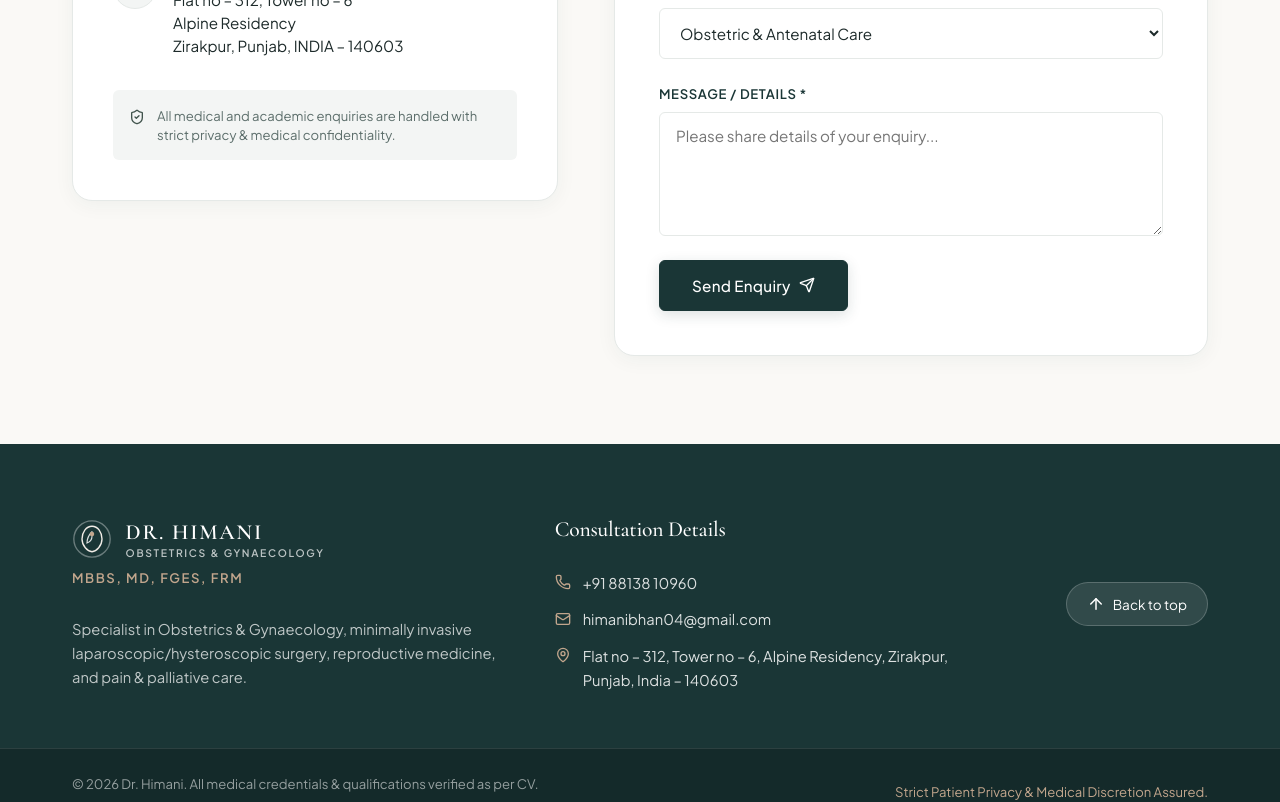
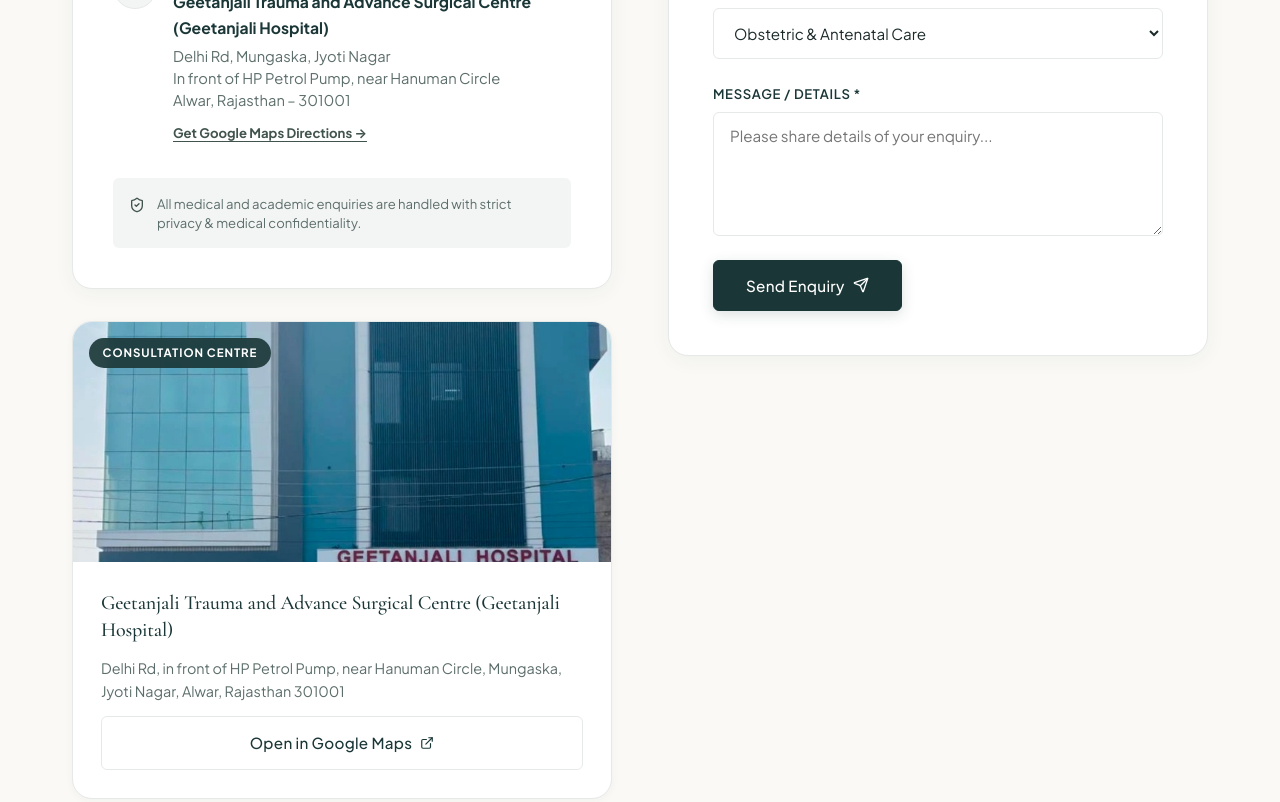
Before and after one commit to panbhav/dr-himani, a React (Vite) app: page /dr-himani/contact in a window 1280 px wide. Shown: the part 860-1662 px from the top of the page. Built offline with nearby package versions, Linux system fonts and the light colour scheme.

Commit message:
Update clinical consultation location to Geetanjali Hospital Alwar with building photograph and Google Maps link

```diff
--- a/index.html
+++ b/index.html
@@ -66,10 +66,11 @@
       "email": "himanibhan04@gmail.com",
       "address": {
         "@type": "PostalAddress",
-        "streetAddress": "Flat no – 312, Tower no – 6, Alpine Residency",
-        "addressLocality": "Zirakpur",
-        "addressRegion": "Punjab",
-        "postalCode": "140603",
+        "name": "Geetanjali Trauma and Advance Surgical Centre (Geetanjali Hospital)",
+        "streetAddress": "Delhi Rd, in front of HP Petrol Pump, near Hanuman Circle, Mungaska, Jyoti Nagar",
+        "addressLocality": "Alwar",
+        "addressRegion": "Rajasthan",
+        "postalCode": "301001",
         "addressCountry": "IN"
       }
     }
--- a/src/components/ContactCard/ContactCard.jsx
+++ b/src/components/ContactCard/ContactCard.jsx
@@ -39,12 +39,21 @@
             <MapPin size={18} />
           </div>
           <div>
-            <span className={styles.label}>Location / Address</span>
+            <span className={styles.label}>Consultation Location</span>
+            <p className={styles.hospitalName}>{DOCTOR.contact.hospital}</p>
             <address className={styles.addressText}>
-              {DOCTOR.contact.address.flat}<br />
-              {DOCTOR.contact.address.society}<br />
-              {DOCTOR.contact.address.city}, {DOCTOR.contact.address.state}, {DOCTOR.contact.address.country} – {DOCTOR.contact.address.pincode}
+              {DOCTOR.contact.address.locality}<br />
+              {DOCTOR.contact.address.landmark}<br />
+              {DOCTOR.contact.address.city}, {DOCTOR.contact.address.state} – {DOCTOR.contact.address.pincode}
             </address>
+            <a
+              href={DOCTOR.contact.address.mapsUrl}
+              target="_blank"
+              rel="noopener noreferrer"
+              className={styles.mapLinkBtn}
+            >
+              Get Google Maps Directions →
+            </a>
           </div>
         </div>
       </div>
--- a/src/components/ContactCard/ContactCard.module.css
+++ b/src/components/ContactCard/ContactCard.module.css
@@ -95,11 +95,35 @@
   color: var(--color-primary);
 }
 
+.hospitalName {
+  font-size: 0.98rem;
+  font-weight: 700;
+  color: var(--color-primary);
+  margin-bottom: 0.25rem;
+}
+
 .addressText {
   font-style: normal;
-  font-size: 0.95rem;
-  color: var(--color-text-main);
+  font-size: 0.92rem;
+  color: var(--color-text-muted);
   line-height: 1.5;
+  margin-bottom: 0.5rem;
+}
+
+.mapLinkBtn {
+  display: inline-flex;
+  align-items: center;
+  gap: 0.35rem;
+  font-size: 0.82rem;
+  font-weight: 700;
+  color: var(--color-secondary);
+  text-decoration: underline;
+  text-underline-offset: 3px;
+  transition: color var(--transition-fast);
+}
+
+.mapLinkBtn:hover {
+  color: var(--color-primary);
 }
 
 .privacyNote {
--- a/src/components/Footer/Footer.jsx
+++ b/src/components/Footer/Footer.jsx
@@ -34,10 +34,16 @@
             <Mail size={16} className={styles.contactIcon} />
             <span>{DOCTOR.contact.email}</span>
           </a>
-          <div className={styles.addressRow}>
+          <a
+            href={DOCTOR.contact.address.mapsUrl}
+            target="_blank"
+            rel="noopener noreferrer"
+            className={styles.addressRow}
+            title="Open in Google Maps"
+          >
             <MapPin size={16} className={styles.contactIcon} />
-            <span>{DOCTOR.contact.address.formatted}</span>
-          </div>
+            <span>{DOCTOR.contact.hospital}, {DOCTOR.contact.address.city}, {DOCTOR.contact.address.state}</span>
+          </a>
         </div>
 
         {/* Col 3: Back to Top button */}
--- a/src/data/doctor.js
+++ b/src/data/doctor.js
@@ -20,14 +20,16 @@
     phone: "+91-8813810960",
     phoneDisplay: "+91 88138 10960",
     email: "himanibhan04@gmail.com",
+    hospital: "Geetanjali Trauma and Advance Surgical Centre (Geetanjali Hospital)",
     address: {
-      flat: "Flat no – 312, Tower no – 6",
-      society: "Alpine Residency",
-      city: "Zirakpur",
-      state: "Punjab",
+      landmark: "In front of HP Petrol Pump, near Hanuman Circle",
+      locality: "Delhi Rd, Mungaska, Jyoti Nagar",
+      city: "Alwar",
+      state: "Rajasthan",
       country: "INDIA",
-      pincode: "140603",
-      formatted: "Flat no – 312, Tower no – 6, Alpine Residency, Zirakpur, Punjab, India – 140603"
+      pincode: "301001",
+      formatted: "Delhi Rd, in front of HP Petrol Pump, near Hanuman Circle, Mungaska, Jyoti Nagar, Alwar, Rajasthan 301001",
+      mapsUrl: "https://www.google.com/maps/dir//Geetanjali+Trauma+And+Advance+Surgical+Centre+(Geetanjali+Hospital),+Delhi+Rd,+in+front+of+HP+Petrol+Pump,+near+Hanuman+Circle,+mungaska,+Jyoti+Nagar,+Alwar,+Rajasthan+301001/@27.6127184,76.6297183,14z/data=!4m8!4m7!1m0!1m5!1m1!1s0x397299cc4a747623:0x35dd3aae0aeaff8f!2m2!1d76.6352745!2d27.556566"
     }
   },
   credentialsSummary: [
--- a/src/pages/Contact/Contact.jsx
+++ b/src/pages/Contact/Contact.jsx
@@ -1,7 +1,8 @@
 import React, { useState } from 'react';
-import { Phone, Mail, MapPin, Send, CheckCircle, Clock } from 'lucide-react';
+import { Phone, Mail, MapPin, Send, CheckCircle, Clock, ExternalLink } from 'lucide-react';
 import SectionHeading from '../../components/SectionHeading/SectionHeading';
 import ContactCard from '../../components/ContactCard/ContactCard';
+import geetanjaliHospitalImg from '../../assets/geetanjali-hospital.jpg';
 import { DOCTOR } from '../../data/doctor';
 import styles from './Contact.module.css';
 
@@ -17,7 +18,6 @@
 
   const handleSubmit = (e) => {
     e.preventDefault();
-    // Simulate inquiry transmission
     setSubmitted(true);
   };
 
@@ -31,9 +31,9 @@
       <section className={styles.pageHeader}>
         <div className="container">
           <span className={styles.breadcrumb}>Home / Contact</span>
-          <h1 className={styles.pageTitle}>Professional Enquiries</h1>
+          <h1 className={styles.pageTitle}>Clinical Consultation &amp; Enquiries</h1>
           <p className={styles.pageLead}>
-            Direct communication channels for patient consultations, academic correspondence, and professional collaboration.
+            Visit Dr. Himani at Geetanjali Hospital, Alwar or contact her desk directly for outpatient consultations and surgical scheduling.
           </p>
         </div>
       </section>
@@ -42,9 +42,33 @@
       <section className="section-padding">
         <div className="container">
           <div className={styles.contactGrid}>
-            {/* Left: Contact Info Card */}
-            <div>
+            {/* Left: Contact Info Card + Hospital Building Showcase */}
+            <div className={styles.leftCol}>
               <ContactCard />
+
+              <div className={styles.hospitalBuildingCard}>
+                <div className={styles.hospitalImgWrap}>
+                  <img
+                    src={geetanjaliHospitalImg}
+                    alt="Geetanjali Trauma and Advance Surgical Centre (Geetanjali Hospital), Alwar"
+                    className={styles.hospitalImg}
+                  />
+                  <span className={styles.hospitalBadge}>Consultation Centre</span>
+                </div>
+                <div className={styles.hospitalInfo}>
+                  <h3 className={styles.hospitalTitle}>{DOCTOR.contact.hospital}</h3>
+                  <p className={styles.hospitalAddress}>{DOCTOR.contact.address.formatted}</p>
+                  <a
+                    href={DOCTOR.contact.address.mapsUrl}
+                    target="_blank"
+                    rel="noopener noreferrer"
+                    className="btn-secondary"
+                    style={{ width: '100%', justifyContent: 'center' }}
+                  >
+                    Open in Google Maps <ExternalLink size={14} />
+                  </a>
+                </div>
+              </div>
             </div>
 
             {/* Right: Enquiry Form */}
--- a/src/pages/Contact/Contact.module.css
+++ b/src/pages/Contact/Contact.module.css
@@ -33,9 +33,76 @@
 
 .contactGrid {
   display: grid;
-  grid-template-columns: 0.9fr 1.1fr;
+  grid-template-columns: 1fr 1fr;
   gap: 3.5rem;
   align-items: flex-start;
+}
+
+.leftCol {
+  display: flex;
+  flex-direction: column;
+  gap: 2rem;
+}
+
+.hospitalBuildingCard {
+  background-color: var(--color-bg-surface);
+  border: 1px solid var(--color-border);
+  border-radius: var(--radius-lg);
+  overflow: hidden;
+  box-shadow: var(--shadow-sm);
+  display: flex;
+  flex-direction: column;
+}
+
+.hospitalImgWrap {
+  position: relative;
+  height: 240px;
+  overflow: hidden;
+  background-color: var(--color-bg-subtle);
+}
+
+.hospitalImg {
+  width: 100%;
+  height: 100%;
+  object-fit: cover;
+  object-position: center;
+}
+
+.hospitalBadge {
+  position: absolute;
+  top: 1rem;
+  left: 1rem;
+  background-color: rgba(26, 54, 54, 0.9);
+  color: #FFFFFF;
+  padding: 0.35rem 0.85rem;
+  border-radius: var(--radius-full);
+  font-size: 0.72rem;
+  font-weight: 700;
+  letter-spacing: 0.08em;
+  text-transform: uppercase;
+  backdrop-filter: blur(6px);
+}
+
+.hospitalInfo {
+  padding: 1.75rem;
+  display: flex;
+  flex-direction: column;
+  gap: 0.85rem;
+}
+
+.hospitalTitle {
+  font-size: 1.25rem;
+  color: var(--color-primary);
+  line-height: 1.35;
+  margin: 0;
+}
+
+.hospitalAddress {
+  font-style: normal;
+  font-size: 0.9rem;
+  color: var(--color-text-muted);
+  line-height: 1.55;
+  margin: 0;
 }
 
 .formCard {
```
Also changed, not shown: src/assets/geetanjali-hospital.jpg (added).
